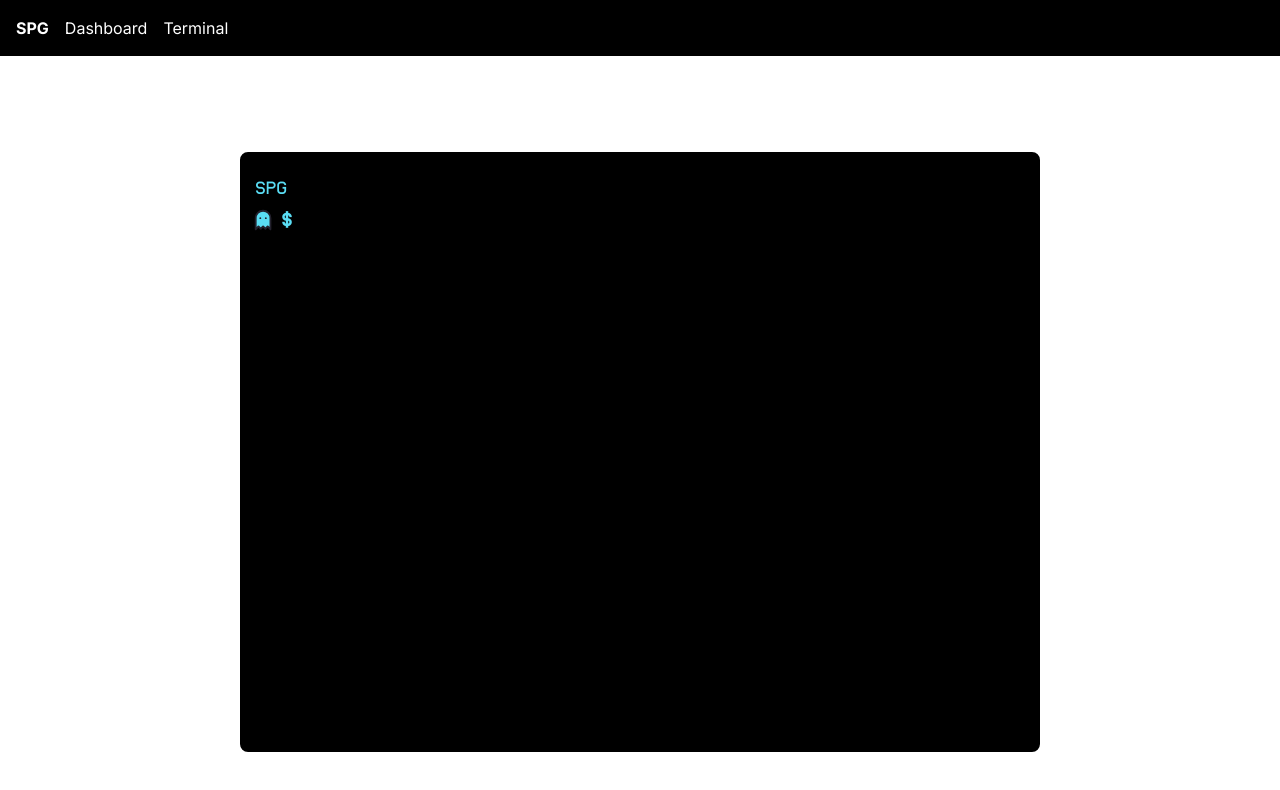
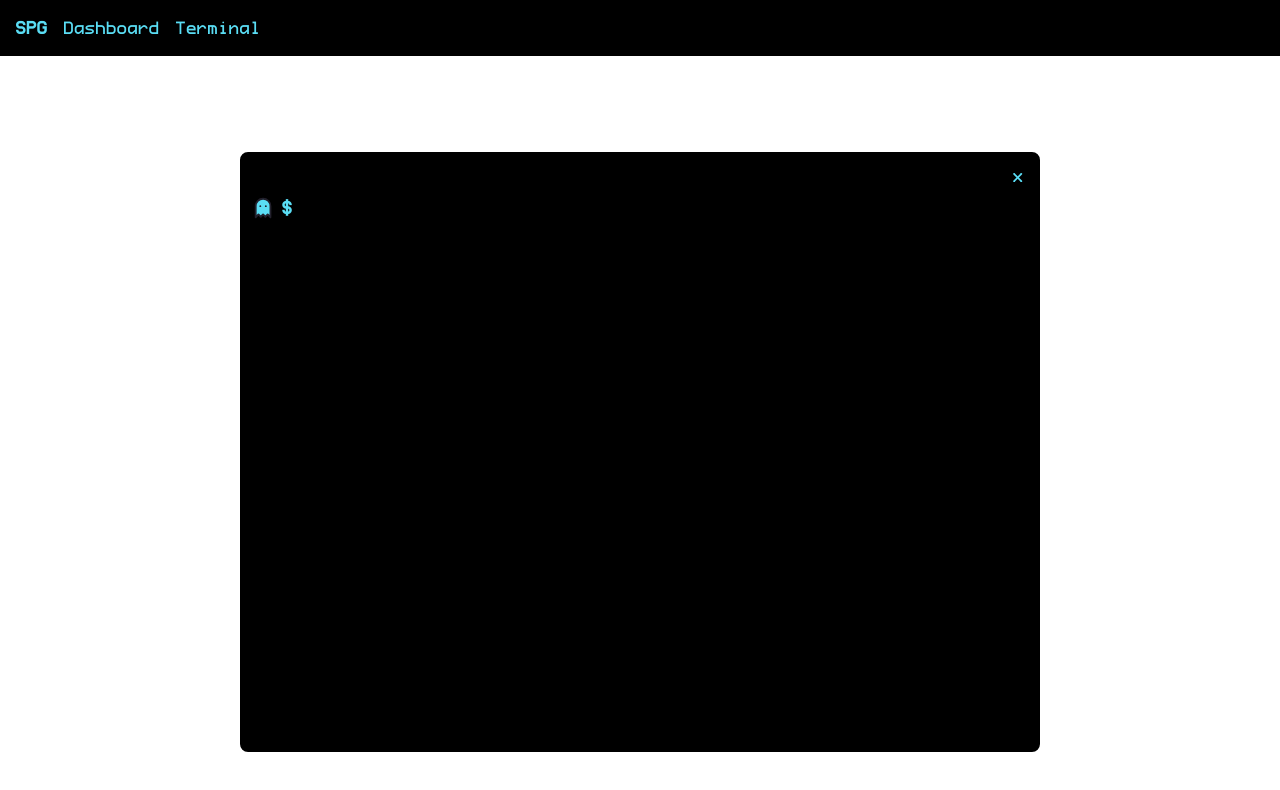
Before and after one commit to IceTeaXXD/Raft-Protocol, a Next.js app in the folder frontend/: page /terminal in a window 1280 px wide. Shown: the top 790 px of the page. Built offline with nearby package versions, Linux system fonts and the light colour scheme.

Commit message:
feat(ui): change font and text color

```diff
--- a/frontend/app/components/Navbar.tsx
+++ b/frontend/app/components/Navbar.tsx
@@ -5,13 +5,13 @@ function Navbar() {
     <nav className="bg-black p-4">
     <ul className="flex space-x-4">
       <li>
-        <a href="/" className="text-white font-bold hover:text-gray-400">SPG</a>
+        <a href="/" className="text-sky font-terminal font-bold hover:text-gray-400">SPG</a>
       </li>
       <li>
-        <a href="/dashboard" className="text-white hover:text-gray-400">Dashboard</a>
+        <a href="/dashboard" className="text-sky font-terminal hover:text-gray-400">Dashboard</a>
       </li>
       <li>
-        <a href="/terminal" className="text-white hover:text-gray-400">Terminal</a>
+        <a href="/terminal" className="text-sky font-terminal hover:text-gray-400">Terminal</a>
       </li>
     </ul>
   </nav>
--- a/frontend/app/terminal/page.tsx
+++ b/frontend/app/terminal/page.tsx
@@ -26,16 +26,17 @@ function TerminalPage() {
             inputRefs.current[inputRefs.current.length - 1].focus();
         }
     }, [prompts]);
+
     return (
         <div>
             <Navbar />
-            <main className="flex min-h-screen flex-col items-center justify-between p-24">
+            <main className="flex flex-col items-center justify-between p-24">
                 <div className="w-[96%] h-[90%] md:w-[700px] md:h-[500px] lg:w-[800px] lg:h-[600px] flex flex-col border-8 border-black rounded-lg bg-black">
                     <div className="relative flex flex-col items-center">
                     </div>
-                    <div className="w-full flex-1 bg-black pt-2 overflow-y-scroll scrollbar">
-                        <h1 className="hidden md:block pl-2 my-2 font-terminal text-sky">
-                            SPG
+                    <div className="w-full flex-1 bg-black pt-1 overflow-y-scroll scrollbar">
+                        <h1 className="hidden md:block pr-2 font-terminal text-sky text-right">
+                            x
                         </h1>
                         <div>
                             {prompts.map((prompt, index) => (
```
